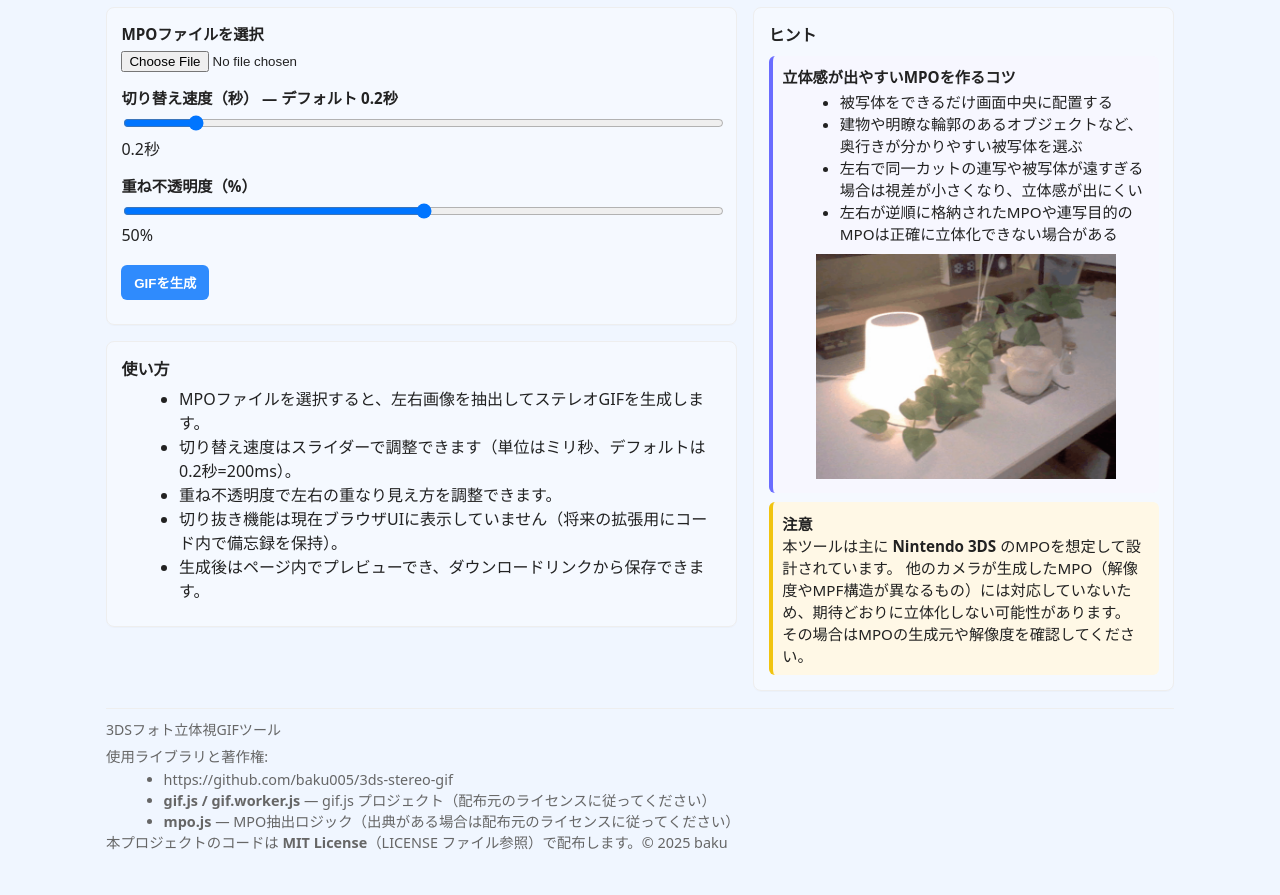
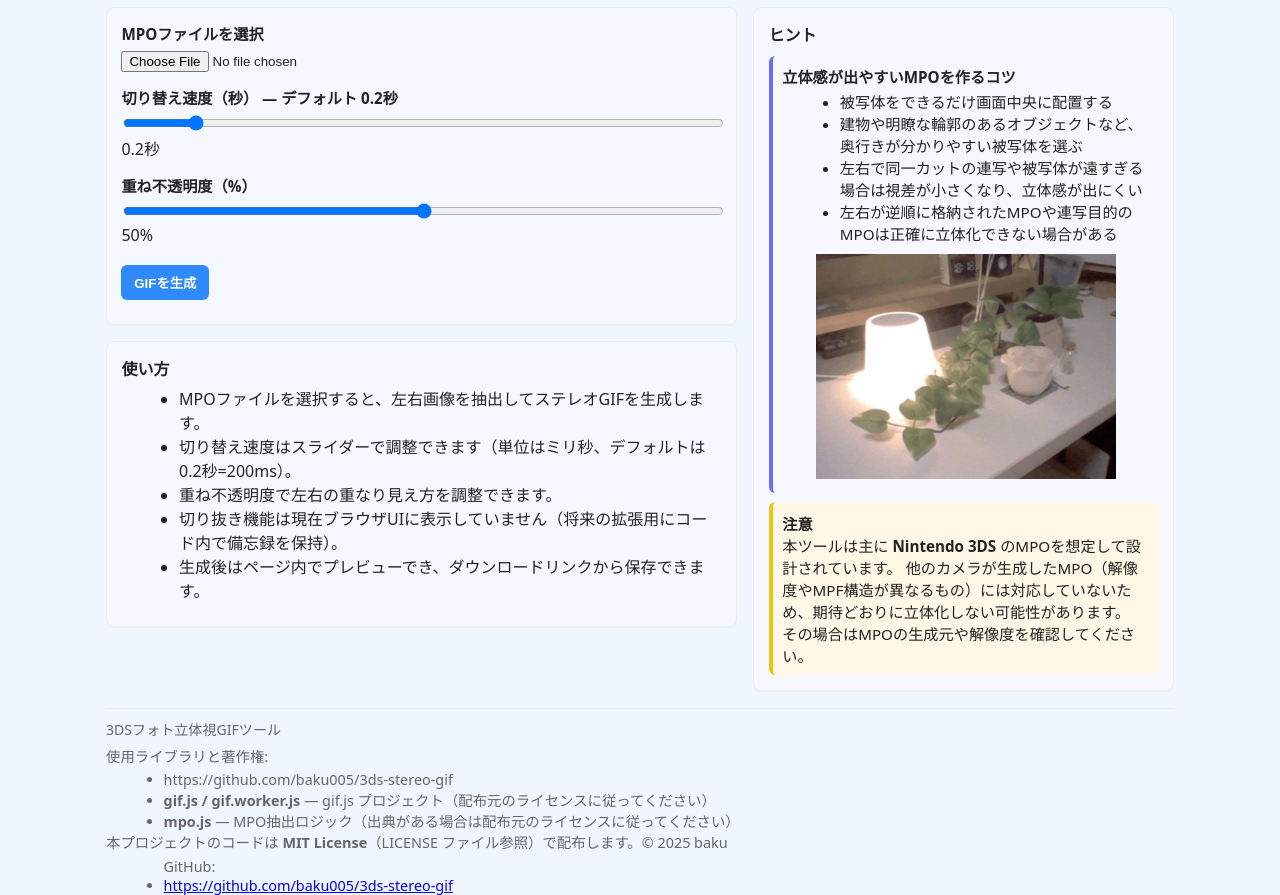
Before and after one commit to baku005/3ds-stereo-gif, a plain HTML site: page index.html in a window 1280 px wide. Shown: the part 112-1007 px from the top of the page. Before the commit the page ends 964 px from the top, so only its background shows below. Drawn offline with Linux system fonts and the light colour scheme.

Commit message:
Update index.html

```diff
--- a/index.html
+++ b/index.html
@@ -169,6 +169,10 @@
         <li><strong>mpo.js</strong> — MPO抽出ロジック（出典がある場合は配布元のライセンスに従ってください）</li>
       </ul>
       本プロジェクトのコードは <strong>MIT License</strong>（LICENSE ファイル参照）で配布します。© 2025 baku
+      <ul style="margin:0.3rem 0 0 1.1rem">
+      GitHub:
+        <li><a href="https://github.com/baku005/3ds-stereo-gif">https://github.com/baku005/3ds-stereo-gif</a></li>
+      </ul>
     </div>
   </footer>
 
```
